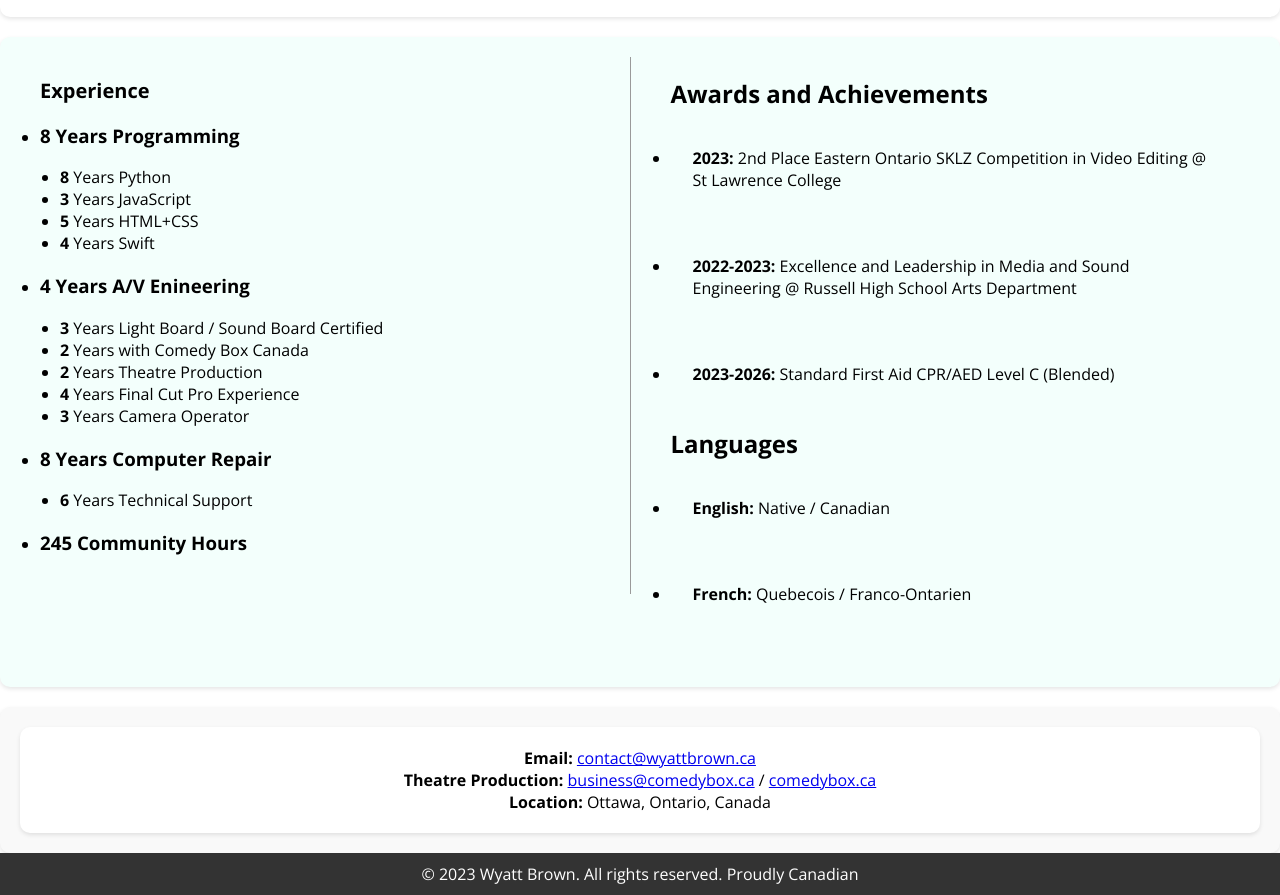
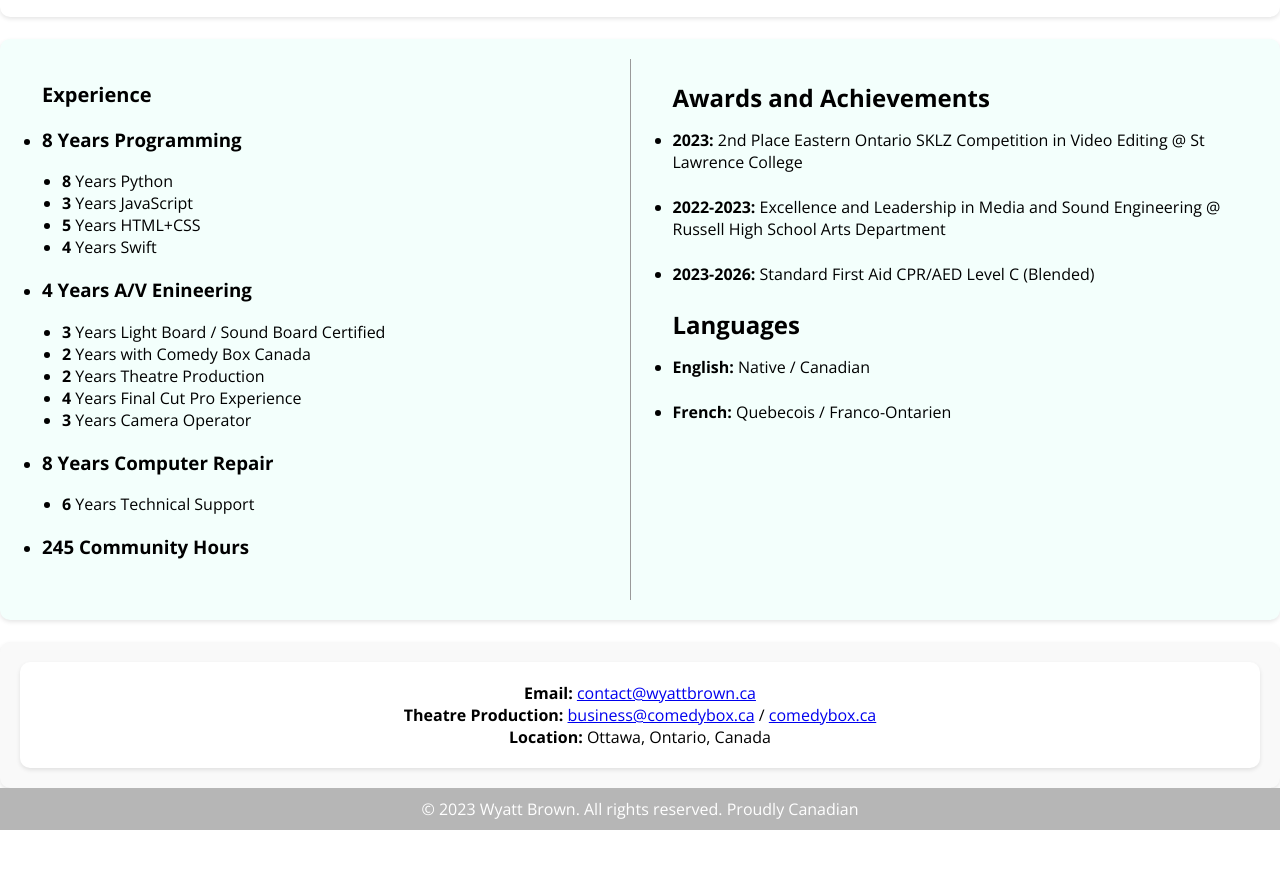
Before and after one commit to WyattHBrown/wyatthbrown.github.io, a plain HTML site: page index.html in a window 1280 px wide. Shown: the part 1345-2240 px from the top of the page. After the commit the page ends 2175 px from the top, so only its background shows below. Drawn offline with nearby package versions, Linux system fonts and the light colour scheme.

Commit message:
Add files via upload

```diff
--- a/styles.css
+++ b/styles.css
@@ -19,6 +19,7 @@ body {
     padding: 20px;
     background-color: #f9f9f9; /* Set your desired background color */
     border-bottom: 0px solid #f9f9f9; /* Add a border at the bottom of the header */
+    transition: max-width 0.3s ease-in-out; /* Add a smooth transition for the photo size */
 }
 
 .profile-photo {
@@ -102,7 +103,7 @@ body {
     display: flex;
     justify-content: space-between;
     align-items: flex-start; /* Align items at the top */
-    margin: 20px auto;
+    margin: 22px auto;
     padding: 20px;
     background-color: #f3fffc; /* Set background color for the skills and achievements windows */
     box-shadow: 0 2px 4px rgba(0, 0, 0, 0.1); /* Add a subtle shadow */
@@ -113,7 +114,7 @@ body {
 .skills-window,
 .achievements-window {
     flex: 1; /* Occupy equal width for both windows */
-    padding: 20px; /* Add padding to the windows */
+    padding: 22px; /* Add padding to the windows */
 }
 .skills-window {
     border-right: 1px solid #9a9a9a; /* Add a vertical border to the right */
@@ -124,8 +125,7 @@ body {
     margin-top: 15px; /* Add spacing between heading and the achievements */
 }
 .achievements li {
-    margin-bottom: 20px; /* Add spacing between individual achievements */
-    padding: 22px;
+    margin-bottom: 23px; /* Add spacing between individual achievements */
 }
 
 .skills h2,
@@ -144,7 +144,7 @@ body {
 
 .contact-section {
     margin: 0px auto;
-    margin-top: 10px; /* Adjust the margin as needed */
+    margin-top: 5px; /* Adjust the margin as needed */
     padding: 20px;
     background-color: #f9f9f9; /* Set the background color for the contact window */
     box-shadow: 0 2px 4px rgba(0, 0, 0, 0.1); /* Add a subtle shadow */
@@ -160,7 +160,7 @@ body {
 
 .footer-section {
     margin-top: 0px; /* Adjust the margin as needed */
-    background-color: #333;
+    background-color: #b6b6b6;
     color: #fff;
     text-align: center;
     padding: 10px;
```
